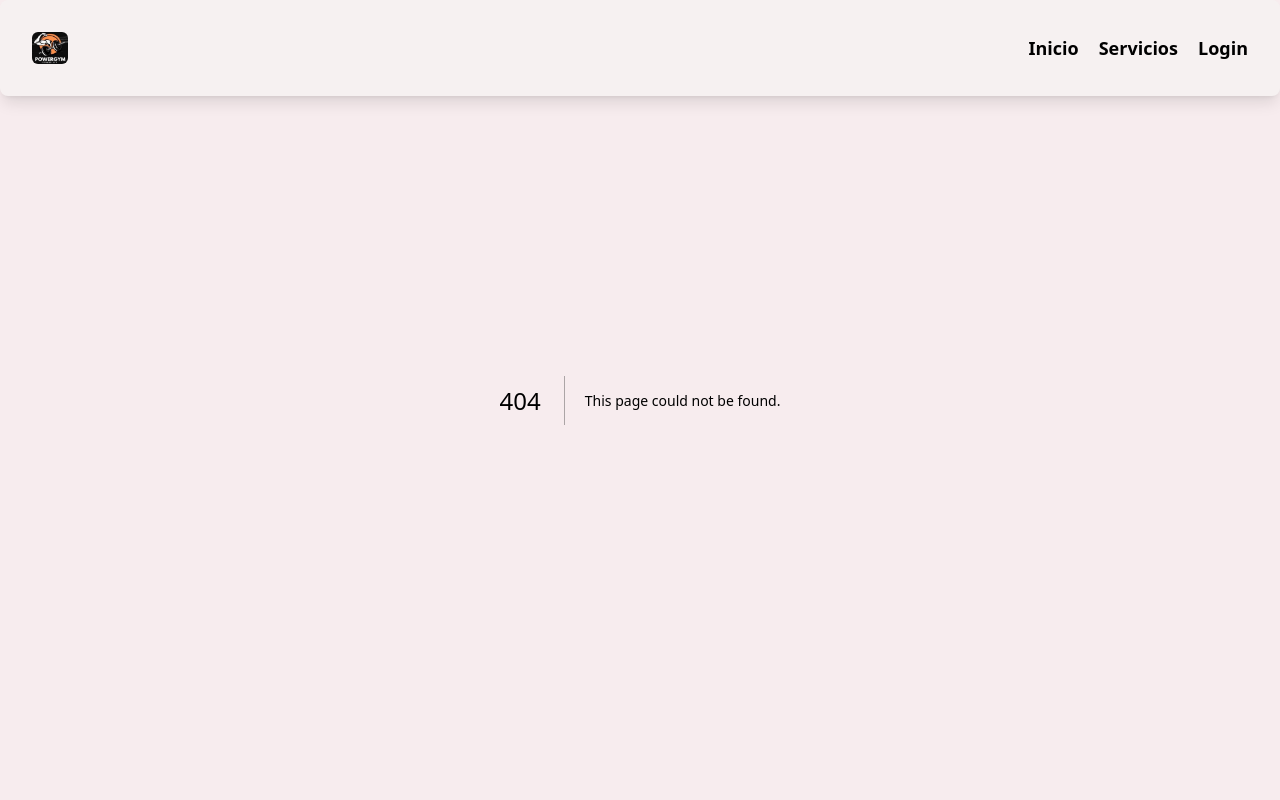
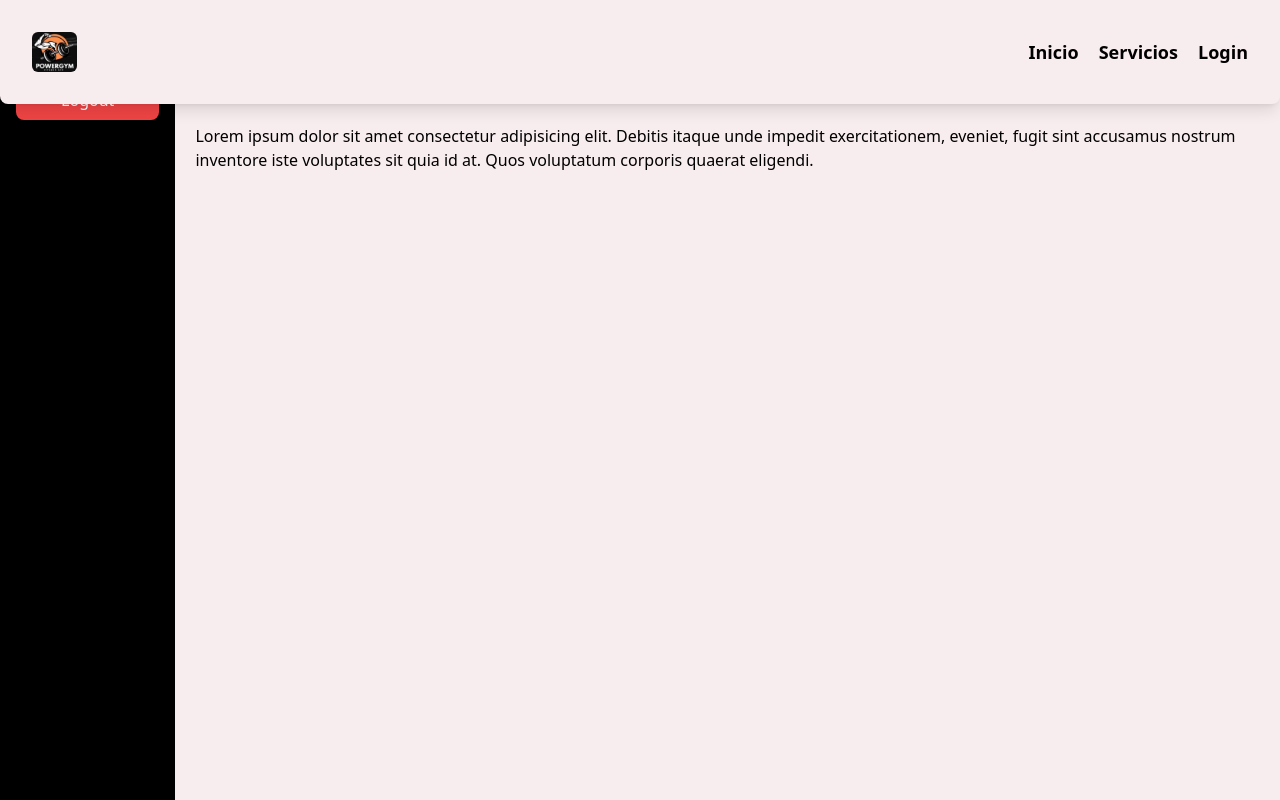
Before and after one commit to JesusPalacios24/POWERGYM-2.0, a Next.js app: page /perfilC in a window 1280 px wide. Before the commit this address had no page. Built offline with nearby package versions, Linux system fonts and the light colour scheme.

Commit message:
Cambios generales

```diff
--- /dev/null
+++ b/app/components/btnLOUT.jsx
@@ -0,0 +1,26 @@
+"use client";
+import React from "react";
+import { useAuth } from "./ui/AuthContext"; // Importa el hook de autenticación
+import { useRouter } from 'next/navigation'; // Importa useRouter para redirección
+
+function LogoutButton() {
+    const { logout } = useAuth(); // Accede a la función logout desde el contexto
+    const router = useRouter(); // Para redirigir
+
+    // Función de logout que también redirige
+    const handleLogout = () => {
+        logout();  // Llama a logout para cerrar sesión
+        router.push("/");  // Redirige al usuario a la página de inicio
+    };
+
+    return (
+        <button
+            onClick={handleLogout}
+            className="p-2 bg-red-500 text-white rounded-lg w-full"
+        >
+            Logout
+        </button>
+    );
+}
+
+export default LogoutButton;
--- /dev/null
+++ b/app/components/ui/AuthContext.js
@@ -0,0 +1,36 @@
+// AuthContext.js
+"use client";
+import React, { createContext, useContext, useState } from "react";
+
+const AuthContext = createContext();
+
+export function AuthProvider({ children }) {
+    const [isAuthenticated, setIsAuthenticated] = useState(false);
+
+    const login = () => {
+        setIsAuthenticated(true);
+        localStorage.setItem('isAuthenticated', 'true');
+    };
+
+    const logout = () => {
+        setIsAuthenticated(false);
+        localStorage.removeItem('isAuthenticated');
+    };
+
+    React.useEffect(() => {
+        const storedAuth = localStorage.getItem('isAuthenticated');
+        if (storedAuth === 'true') {
+            setIsAuthenticated(true);
+        }
+    }, []);
+
+    return (
+        <AuthContext.Provider value={{ isAuthenticated, login, logout }}>
+            {children}
+        </AuthContext.Provider>
+    );
+}
+
+export function useAuth() {
+    return useContext(AuthContext);
+}
--- a/app/components/ui/login.jsx
+++ b/app/components/ui/login.jsx
@@ -1,29 +1,26 @@
-"use client"; // Debe estar en la primera línea para habilitar el uso del cliente
+"use client";
+import React, { useState } from "react";
+import { useAuth } from "./AuthContext"; // Importa el hook personalizado
 
-import React, { useState } from "react";
-
-// Lista de usuarios con nombre de usuario y contraseña
 const users = [
   { username: "user1", password: "123" },
   { username: "user2", password: "456" }
 ];
 
 export default function Login() {
-  // Estados para manejar el nombre de usuario, contraseña y posibles errores
+  const { login } = useAuth();
   const [username, setUsername] = useState("");
   const [password, setPassword] = useState("");
   const [error, setError] = useState(null);
 
-  // Maneja el evento de envío del formulario
   const handleLogin = (e) => {
     e.preventDefault();
     const user = users.find(
       (user) => user.username === username && user.password === password
     );
 
-    // Verifica si el usuario existe y las credenciales son correctas
     if (user) {
-      alert("Successful login");
+      login(); // Llama a login del contexto
       window.location.href = '/'; // Redirige al home después de iniciar sesión
     } else {
       setError("Incorrect username or password");
@@ -31,8 +28,8 @@ export default function Login() {
   };
 
   return (
-    <div className="flex items-center justify-center h-screen ">
-      <div className="p-8 rounded-lg  w-full max-w-md">
+    <div className="flex items-center justify-center h-screen">
+      <div className="p-8 rounded-lg w-full max-w-md">
         <h2 className="text-2xl font-bold mb-6 text-center">Login</h2>
 
         <form onSubmit={handleLogin} className="space-y-6">
@@ -58,12 +55,11 @@ export default function Login() {
             />
           </div>
 
-          {/* Muestra el mensaje de error si las credenciales son incorrectas */}
           {error && <p className="text-red-500 text-sm text-center">{error}</p>}
 
           <div className="flex justify-center">
-            <button>
-                LOGIN
+            <button type="submit">
+              LOGIN
             </button>
           </div>
         </form>
--- a/app/components/ui/nav.jsx
+++ b/app/components/ui/nav.jsx
@@ -1,48 +1,60 @@
 "use client";
 import React, { useState } from "react";
+import { AiOutlineMenu, AiOutlineClose } from "react-icons/ai";
+import { useAuth } from "./AuthContext";
 
 function Navbar() {
     const [isOpen, setIsOpen] = useState(false);
+    const { isAuthenticated, logout } = useAuth();
 
     return (
-        <nav className="fixed top-0 left-0 w-full bg-fondoEX p-4 sm:p-6 lg:p-8 shadow-lg rounded-lg z-50">
+        <nav className="fixed top-0 left-0 w-full bg-[#f7ecee] p-4 sm:p-6 lg:p-8 shadow-lg rounded-lg z-50">
             <div className="flex items-center justify-between">
-
+                {/* Logo */}
                 <div className="flex items-center">
-                    <img src="logo.png" alt="Logo" className="h-10 md:h-8 rounded-md" />
+                    <a href="/">
+                        <img src="logo.png" alt="Logo" className="h-10 rounded-md" />
+                    </a>
                 </div>
 
+                {/* Enlaces (pantallas grandes) */}
                 <div className="hidden md:flex gap-5 ml-auto">
                     <a href="/" className="hover:text-black text-navText font-bold text-xl">Inicio</a>
                     <a href="/" className="hover:text-black text-navText font-bold text-xl">Servicios</a>
-                    <a href="../login" className="hover:text-black text-navText font-bold text-xl">Login</a>
+                    {isAuthenticated ? (
+                        <a href="../perfilC" className="hover:text-black text-navText font-bold text-xl">
+                            <img src="user.png" alt="Perfil" className="h-12 rounded-md" />
+                        </a>
+                    ) : (
+                        <a href="../login" className="hover:text-black text-navText font-bold text-xl">Login</a>
+                    )}
                 </div>
 
-                {/* Botón de menú para pantallas pequeñas */}
+                {/* Botón hamburguesa (pantallas pequeñas) */}
                 <div className="md:hidden">
-                    <button
-                        onClick={() => setIsOpen(!isOpen)}
-                        className="text-black focus:outline-none text-3xl"
-                        aria-label="Toggle menu"
-                    >
-                        {/* Icono de hamburguesa */}
-                        <svg className="w-8 h-8" fill="none" stroke="black" viewBox="0 0 24 24">
-                            <path strokeLinecap="round" strokeLinejoin="round" strokeWidth="2" d="M4 6h16M4 12h16m-7 6h7"></path>
-                        </svg>
+                    <button onClick={() => setIsOpen(!isOpen)} className="text-black focus:outline-none text-3xl" aria-label="Toggle menu">
+                        {isOpen ? <AiOutlineClose size={30} /> : <AiOutlineMenu size={30} />}
                     </button>
                 </div>
             </div>
 
-            {/* Enlaces del menú en modo móvil */}
-            <div className={`mt-4 ${isOpen ? "block" : "hidden"} md:hidden text-black transition-all duration-300`}>
-                <div className="flex flex-col gap-5">
-                    <a href="#" className="hover:text-black text-navText font-bold text-2xl">Inicio</a>
-                    <a href="#" className="hover:text-black text-navText font-bold text-2xl">Servicios</a>
-                    <a href="/prueba" className="hover:text-black text-navText font-bold text-2xl">Login</a>
+            {/* Menú desplegable (pantallas pequeñas) */}
+            {isOpen && (
+                <div className="md:hidden mt-4 text-black transition-all duration-300">
+                    <div className="flex flex-col gap-5">
+                        <a href="/" className="hover:text-black text-navText font-bold text-2xl">Inicio</a>
+                        <a href="#" className="hover:text-black text-navText font-bold text-2xl">Servicios</a>
+                        {isAuthenticated ? (
+                            <a href="../perfilC" className="hover:text-black text-navText font-bold text-xl">
+                                <img src="user.png" alt="Perfil" className="h-12 rounded-md" />
+                            </a>
+                        ) : (
+                            <a href="../login" className="hover:text-black text-navText font-bold text-2xl">Login</a>
+                        )}
+                    </div>
                 </div>
-            </div>
+            )}
         </nav>
-
     );
 }
 
--- /dev/null
+++ b/app/components/ui/periflClt.jsx
@@ -0,0 +1,21 @@
+import React from "react";
+import BotonLogO from "../btnLOUT";
+
+export default function Perfil() {
+    return (
+        <div className="flex h-screen pt-16">
+            {/* Menú lateral alineado a la izquierda sin fixed */}
+            <div className="w-1/5 bg-black text-white p-4 h-full">
+                <BotonLogO />
+            </div>
+
+            {/* Contenido principal con espacio para el menú lateral */}
+            <div className="flex-grow p-5 overflow-y-auto">
+                <h1 className="mb-1 font-bold text-2xl">TODA LA INFO DEL USUARIO</h1>
+                <p className="mt-4 text-lg">
+                    Lorem ipsum dolor sit amet consectetur adipisicing elit. Debitis itaque unde impedit exercitationem, eveniet, fugit sint accusamus nostrum inventore iste voluptates sit quia id at. Quos voluptatum corporis quaerat eligendi.
+                </p>
+            </div>
+        </div>
+    );
+}
--- /dev/null
+++ b/app/perfilC/page.jsx
@@ -0,0 +1,7 @@
+import Cliente from "../components/ui/periflClt"
+
+export default function PerfilCliente(){
+    return(
+        <Cliente />
+    );
+}
--- a/package.json
+++ b/package.json
@@ -9,9 +9,10 @@
     "lint": "next lint"
   },
   "dependencies": {
+    "next": "15.0.1",
     "react": "19.0.0-rc-69d4b800-20241021",
     "react-dom": "19.0.0-rc-69d4b800-20241021",
-    "next": "15.0.1"
+    "react-icons": "^5.3.0"
   },
   "devDependencies": {
     "postcss": "^8",
```
Also changed, not shown: app/layout.js (+7 -7 lines), app/components/ui/viewC.jsx (deleted), public/user.png (added), 1 other file (tests, documents, lock files or other folders).
